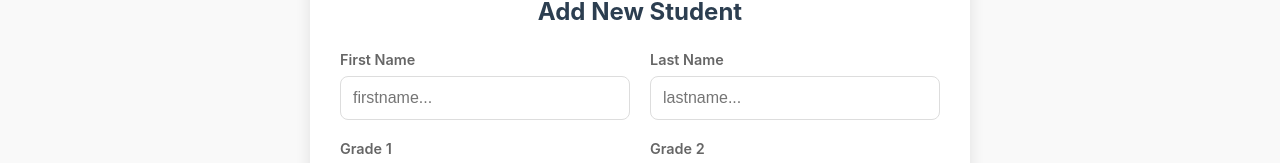
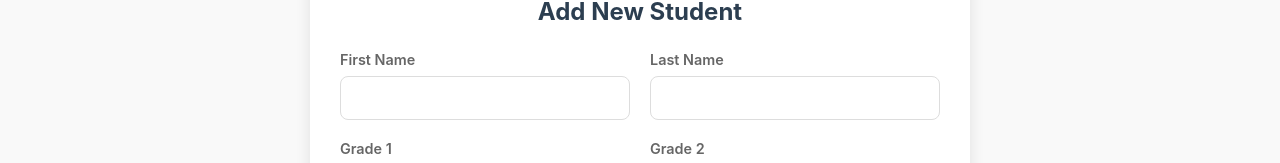
Before and after one commit to vaxen404/edutrack-pro, a Vue app: page /add-student in a window 1280 px wide. Shown: the part 169-332 px from the top of the page. Built offline with nearby package versions, Linux system fonts and the light colour scheme; the HTML template or start-up script is replaced by a standard one.

Commit message:
Remove placeholders from name input fields
Removed placeholder text from input fields for first and last names.

```diff
--- a/src/views/AddStudent.vue
+++ b/src/views/AddStudent.vue
@@ -42,11 +42,11 @@ const submitForm = () => {
         <div class="form-grid">
             <div class="form-group">
                 <label>First Name</label>
-                <input type="text" v-model="form.firstname" placeholder="firstname...">
+                <input type="text" v-model="form.firstname" >
             </div>
             <div class="form-group">
                 <label>Last Name</label>
-                <input type="text" v-model="form.lastname" placeholder="lastname...">
+                <input type="text" v-model="form.lastname" >
             </div>
 
             <div class="form-group">
```
